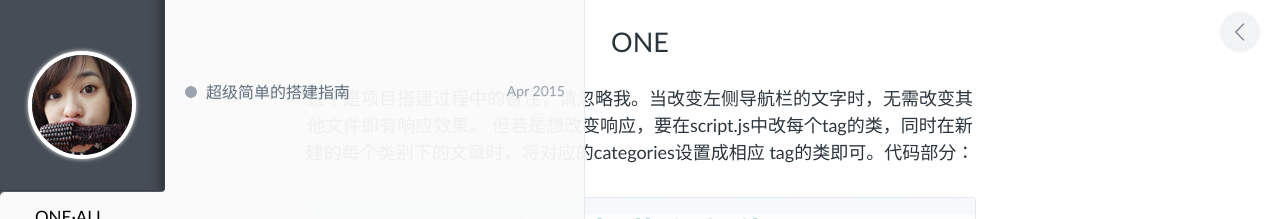
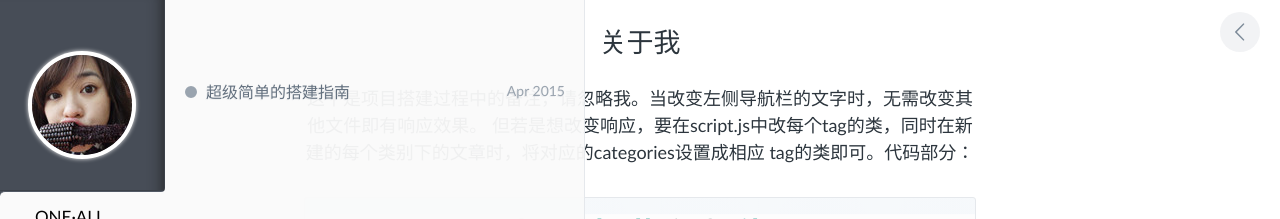
Before and after one commit to weiier/blog, a Jekyll site: the page built from index.html, in a window 1280 px wide. Shown: the top 219 px of the page. Built offline with Jekyll 4.4.1, drawn with Linux system fonts in a browser that asks for light colours.

Commit message:
Update index.html

```diff
--- a/index.html
+++ b/index.html
@@ -1,10 +1,10 @@
 ---
 layout: index
-title: ONE
+title: 关于我
 ---
 
 <article id="home">
-  <h2>{{ page.title }}</h2>
+  <h1>{{ page.title }}</h1>
   <p>这个是项目搭建过程中的备注，请忽略我。当改变左侧导航栏的文字时，无需改变其他文件即有响应效果。
   但若是想改变响应，要在script.js中改每个tag的类，同时在新建的每个类别下的文章时，将对应的categories设置成相应
   tag的类即可。代码部分： </p>
```
